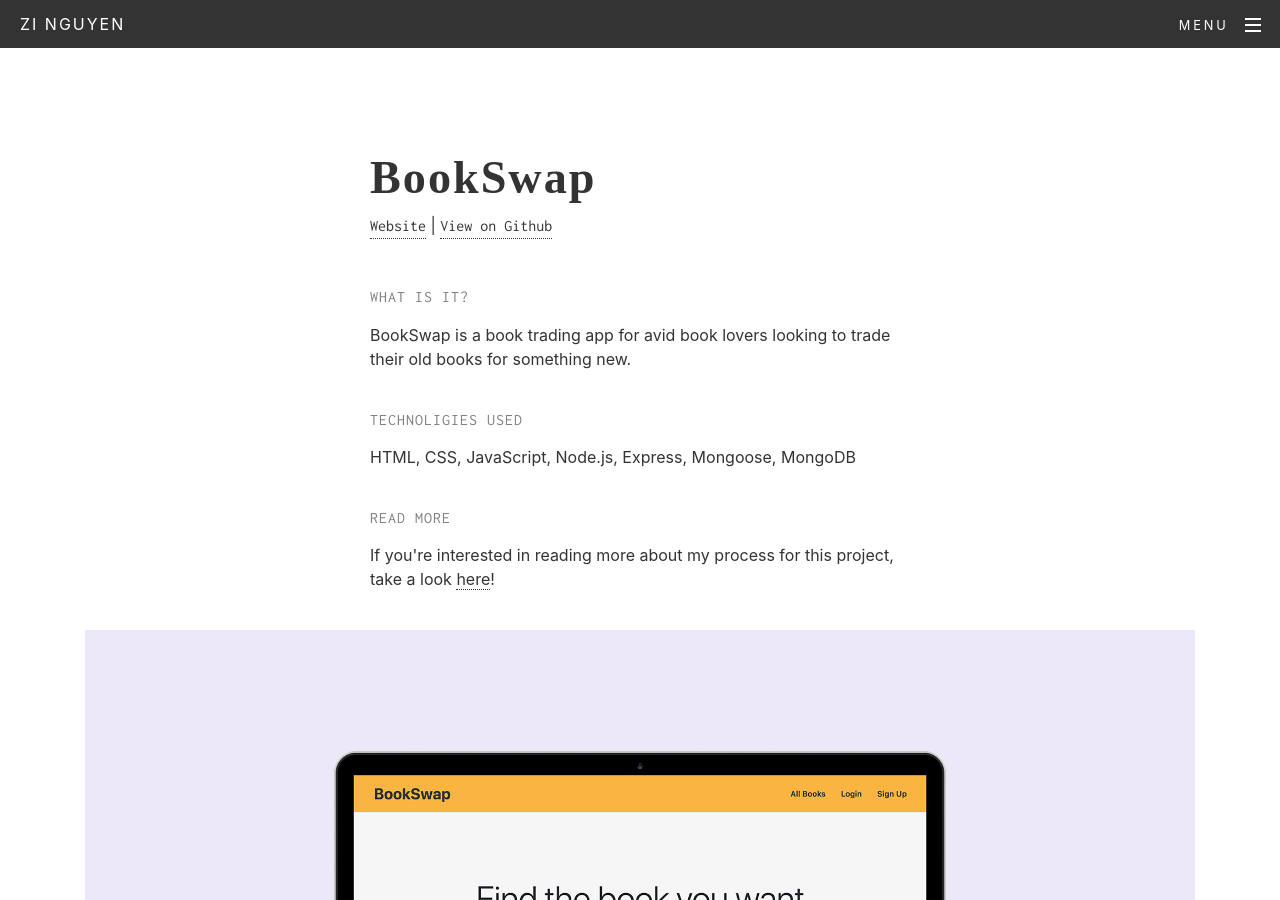
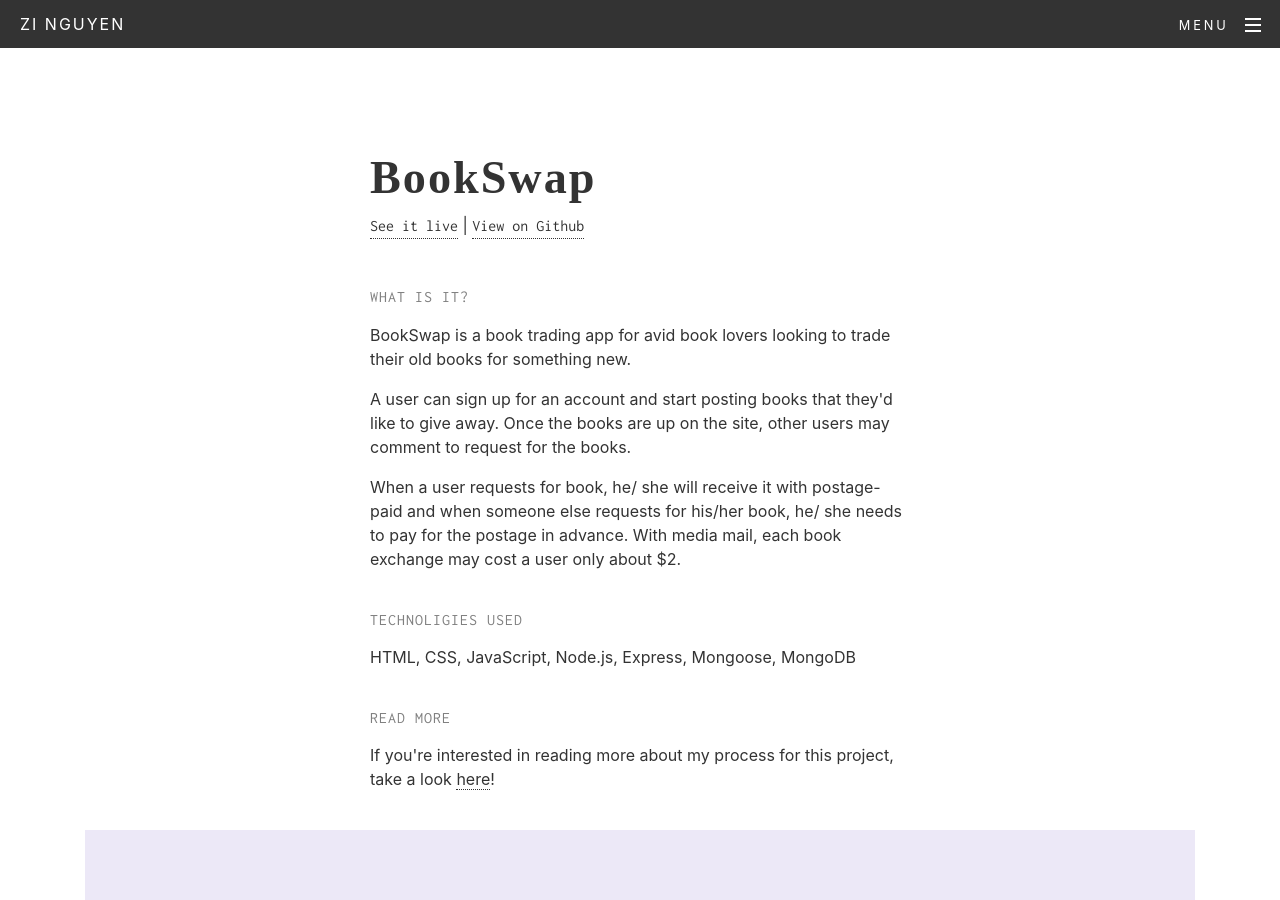
Before and after one commit to zinguyen/zinguyen.github.io, a Jekyll site: the page built from bookswap.html, in a window 1280 px wide and 900 px high. Built offline with Jekyll 4.4.1, drawn with Linux system fonts in a browser that asks for light colours; nearby versions of some CDN libraries.

Commit message:
update info

```diff
--- a/bookswap.html
+++ b/bookswap.html
@@ -9,12 +9,14 @@ permalink: /bookswap
       <div class="col-md-6 offset-md-3">
         <div class="project-title">
           <h2>BookSwap</h2>
-          <a class="project-link" href="http://bookswap-app.herokuapp.com/">Website</a> | <a class="project-link" href="https://github.com/zinguyen/book-swap-app">View on Github</a>
+          <a class="project-link" href="http://bookswap-app.herokuapp.com/">See it live</a> | <a class="project-link" href="https://github.com/zinguyen/book-swap-app">View on Github</a>
         </div>
         <div class="project-desc">
           <div class="desc-group">
             <h3 class="subtitle-heading margin-bottom-sm">What is it?</h3>
             <p>BookSwap is a book trading app for avid book lovers looking to trade their old books for something new.</p>
+            <p>A user can sign up for an account and start posting books that they'd like to give away. Once the books are up on the site, other users may comment to request for the books.</p>
+            <p>When a user requests for book, he/ she will receive it with postage-paid and when someone else requests for his/her book, he/ she needs to pay for the postage in advance. With media mail, each book exchange may cost a user only about $2.</p>
           </div>
           <div class="desc-group">
             <h3 class="subtitle-heading margin-bottom-sm">Technoligies Used</h3>
```
